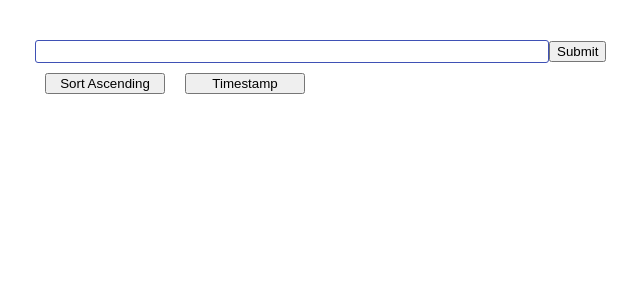
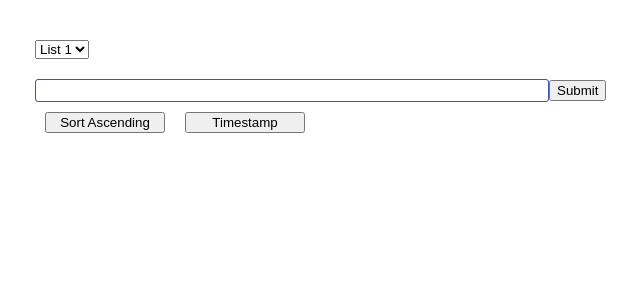
Before and after one commit to seanfoxinbox11/text-entry-list, a React (Create React App) app: page / in a window 1280 px wide. Shown: the top 300 px of the page, without its empty margins (5-645 px from the left). Built offline with nearby package versions, Linux system fonts and the light colour scheme.

Commit message:
Used redux for application level values
Added a select element for multipe list and gets value from redux.

Allowd list items to be sorted when newley added in addtion to when the sort buttons are pressed.

```diff
--- a/src/App.css
+++ b/src/App.css
@@ -3,13 +3,17 @@ body {
 }
 
 .textEntryList {
-  margin: 40px 40px;
+  margin: 20px 40px;
   width: 600px;
 }
 
 .sortingButton {
   width: 120px;
   margin: 10px;
+}
+
+.dropdown {
+  margin: 40px 0px 0px 40px;
 }
 
 
--- a/src/App.js
+++ b/src/App.js
@@ -1,10 +1,41 @@
 import './App.css';
+import { useEffect, useState } from 'react';
 import TextEntryList from './TextEntryList';
+import { useDispatch, useSelector } from 'react-redux';
+import * as textEntryActions from './redux/actions/textEntry';
 
 function App() {
+
+  const [selectedListName, setSelectedListName] = useState("list1");
+
+  const dispatch = useDispatch();
+
+  const currentListItems = useSelector(appState => appState.textEntry.filter((item) => {
+    return item.name === selectedListName;
+  }));
+
+  const listItemAdded = (listItem) => {
+    const listItemClone = {...listItem, name: selectedListName}
+
+    dispatch(textEntryActions.listItemAdded(listItemClone));
+  }
+
+  const selectedListChanged = (event) => {
+    setSelectedListName(event.target.value);
+  }
+
   return (
     <div>
-      <TextEntryList></TextEntryList>
+      <select className="dropdown" onChange={selectedListChanged}>
+        <option key="1" value="list1">List 1</option>
+        <option key="2" value="list2">List 2</option>
+      </select>
+
+      <TextEntryList
+        listItems={currentListItems}
+        listItemAddedCallback={listItemAdded}
+        defaultSortMode={1}
+      />
     </div>
   );
 }
--- a/src/TextEntryList.js
+++ b/src/TextEntryList.js
@@ -1,75 +1,65 @@
-import { useState } from 'react';
 import './App.css';
+import { useState, useMemo } from 'react';
 import TextFieldSubmit from './TextFieldSubmit';
 
 function TextEntryList(props) {
 
-  const [userInputs, setUserInputs] = useState([]);
-  const [sortDirection, setSortDirection] = useState(1); // props.defaultSortMode
-
+  const [sortDirection, setSortDirection] = useState(props.defaultSortMode);
+  const [sortByTimestamp, setSortByTimestamp] = useState(true);
 
   const addUserInput = (userSubmittedText) => {
 
-      /* Upon submission, the User inputs should be appended to a central store as strings, one entry per submission. This should trigger an
-      Update to the UI that shows a list of the User inputs in the store, below the form fields. The list should display the User inputs in the order
-      in which they were entered (first input = first list item). */
       if (userSubmittedText.length > 0) {
-
-        setUserInputs(userInputs => {
-          return [...userInputs, {text: userSubmittedText, time: Date.now()}];
-        });
-
-        console.log(userInputs);
+        props.listItemAddedCallback({text: userSubmittedText});
       }
   }
 
-  const sortAlphabetical = () => {
+
+  const sortedItems = useMemo(() => {
+
+    if (sortByTimestamp) {
+
+      /* The second button should allow the User to reset the list back to the order in which
+      the inputs were originally entered. */
+
+      return props.listItems
+    }
+    else {
+
         /* The first is a button that allows the User to toggle between showing the list in ascending
         or descending alphabetical order. */
 
-    setUserInputs((userInputs) => {
-      const userInputsClone = [...userInputs];
+        const listItemsClone = [...props.listItems];
 
         // sort alphabetical
-      userInputsClone.sort(function(a, b) {
+        listItemsClone.sort(function(a, b) {
           var textA = a.text.toUpperCase(); // ignore upper and lowercase
           var textB = b.text.toUpperCase(); // ignore upper and lowercase
           if (textA < textB) {
-          return -1 * sortDirection;
+            return 1 * sortDirection;
           }
           if (textA > textB) {
-          return 1 * sortDirection;
+            return -1 * sortDirection;
           }
 
           // must be equal
           return 0;
         });
 
-      return userInputsClone;
+        return listItemsClone;
+    }
+  }, [sortDirection, sortByTimestamp, props.listItems]);
 
-    });
+
+  const sortAlphabetical = () => {
+    setSortByTimestamp(sortByTimestamp => false);
 
     setSortDirection(sortDirection => sortDirection * -1);
-
-    console.log(userInputs);
   }
 
-
-const sortByTimeStamp = () => {
-  /* The second button should allow the User to reset the list back to the order in which
-  the inputs were originally entered. */
-
-  setUserInputs(userInputs => {
-    const userInputsClone = [...userInputs];
-    userInputsClone.sort((a, b) => a.time - b.time);
-    return userInputsClone;
-  });
-
-  console.log(userInputs);
+  const sortTimeStamp = () => {
+    setSortByTimestamp(sortByTimestamp => !sortByTimestamp);
   }
-
-
-
 
 
  return (
@@ -86,11 +76,11 @@ const sortByTimeStamp = () => {
 
       <input type="button" className="sortingButton"
       value="Timestamp"
-      onClick={sortByTimeStamp} />
+      onClick={sortTimeStamp} />
 
-      {userInputs.length > 0 ? /* The list should not display until there is at least one User input. */
+      {sortedItems.length > 0 ? /* The list should not display until there is at least one User input. */
         <ul className="list">
-          {userInputs.map((userInput, index) => {
+          {sortedItems.map((userInput, index) => {
             return <li key={index}>{userInput.text}</li>
           })}
         </ul>
--- a/src/index.js
+++ b/src/index.js
@@ -2,14 +2,14 @@ import React from 'react';
 import ReactDOM from 'react-dom';
 import './index.css';
 import App from './App';
-import reportWebVitals from './reportWebVitals';
 
 import {createStore, applyMiddleware, compose} from 'redux'
 import rootReducer from './redux/reducers/index.js'
 import {Provider} from 'react-redux'
 
 
-const store = createStore(rootReducer);
+const composeEnhancers = window.__REDUX_DEVTOOLS_EXTENSION_COMPOSE__ || compose;
+const store = createStore(rootReducer, composeEnhancers());
 
 ReactDOM.render(
   <Provider store={store}>
--- /dev/null
+++ b/src/redux/actions/textEntry.js
@@ -0,0 +1,3 @@
+export const listItemAdded = (listItem) => {
+	return {type: 'LIST_ITEM_ADDED', listItem};
+}
--- a/src/redux/reducers/index.js
+++ b/src/redux/reducers/index.js
@@ -1,8 +1,8 @@
 import {combineReducers} from 'redux'
-
+import textEntry from './textEntry'
 
 const rootReducer = combineReducers({
-
+    textEntry
 });
 
 export default rootReducer;
--- /dev/null
+++ b/src/redux/reducers/textEntry.js
@@ -0,0 +1,20 @@
+export default function(listState = getInitialState(), action) {
+
+	switch(action.type) {
+
+		case 'LIST_ITEM_ADDED':
+		{
+			const listStateClone = [...listState, action.listItem];
+			return listStateClone;
+		}
+
+		default:
+			return listState;
+	}
+}
+
+////////////////////////////////////////////////////////
+
+function getInitialState() {
+	return []; // {name: "", text: ""};
+}
```
Lines whose indentation alone changed are shown as unchanged.
